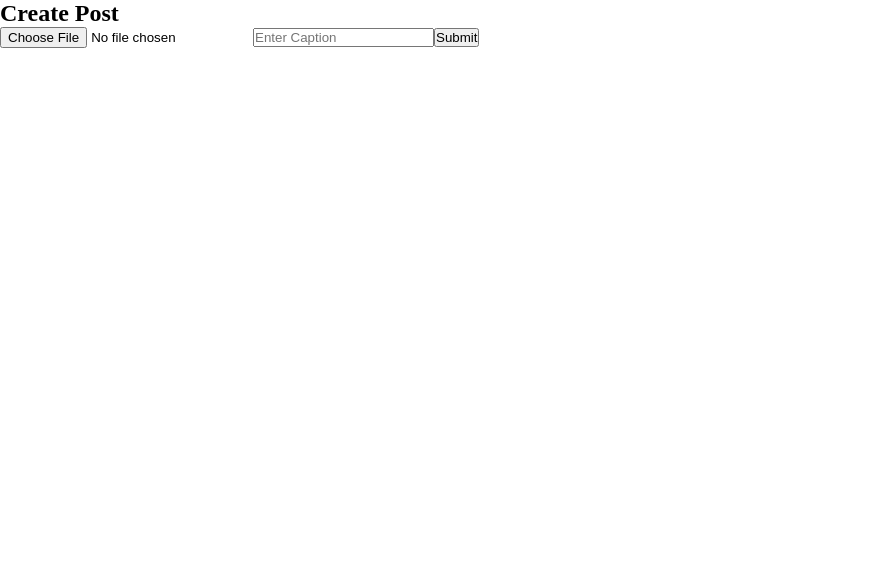
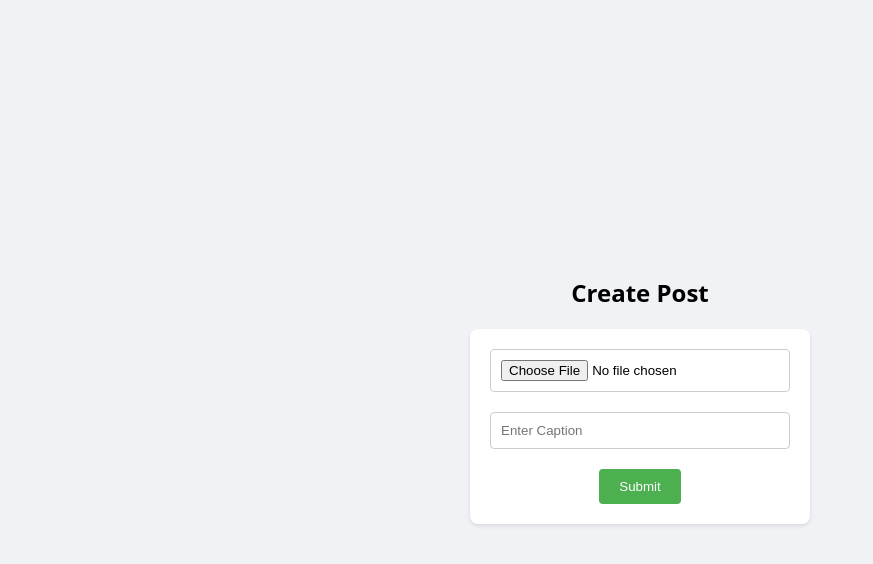
Before and after one commit to shreyadhingra12/Image-Post_app, a React app in the folder frontend/: page /create-post in a window 1280 px wide. Shown: the top 564 px of the page, without its empty margins (0-873 px from the left). Built offline with nearby package versions, Linux system fonts and the light colour scheme; the HTML template or start-up script is replaced by a standard one.

Commit message:
added Css to the post

```diff
--- a/frontend/src/index.css
+++ b/frontend/src/index.css
@@ -10,3 +10,45 @@ body,
   height: 100%;
   width: 100%;
 }
+
+html{
+  font-family: system-ui, -apple-system, BlinkMacSystemFont, 'Segoe UI', Roboto, Oxygen, Ubuntu, Cantarell, 'Open Sans', 'Helvetica Neue', sans-serif;
+}
+.create-post-section{
+  display: flex;
+  flex-direction: column;
+  align-items: center;
+  justify-content: center;
+  height: 100%;
+  width: 100%;
+  gap: 20px;
+  background-color: #f0f2f5;
+}
+
+.create-post-section form{
+  display: flex;
+  flex-direction: column;
+  align-items: center;
+  justify-content: center;
+  background-color: white;
+  padding: 20px;
+  border-radius: 8px;
+  gap: 20px;
+  box-shadow: 0 2px 4px rgba(0,0,0,0.1);
+}
+.create-post-section input,
+.create-post-section textarea{
+  width: 300px;
+  margin: 10 px 0;
+  padding: 10px;
+  border: 1px solid #ccc;
+  border-radius: 4px;
+}
+.create-post-section button{
+  padding: 10px 20px;
+  background-color: #4CAF50;
+  color: white;
+  border: none;
+  border-radius: 4px;
+  cursor: pointer;
+}
```
